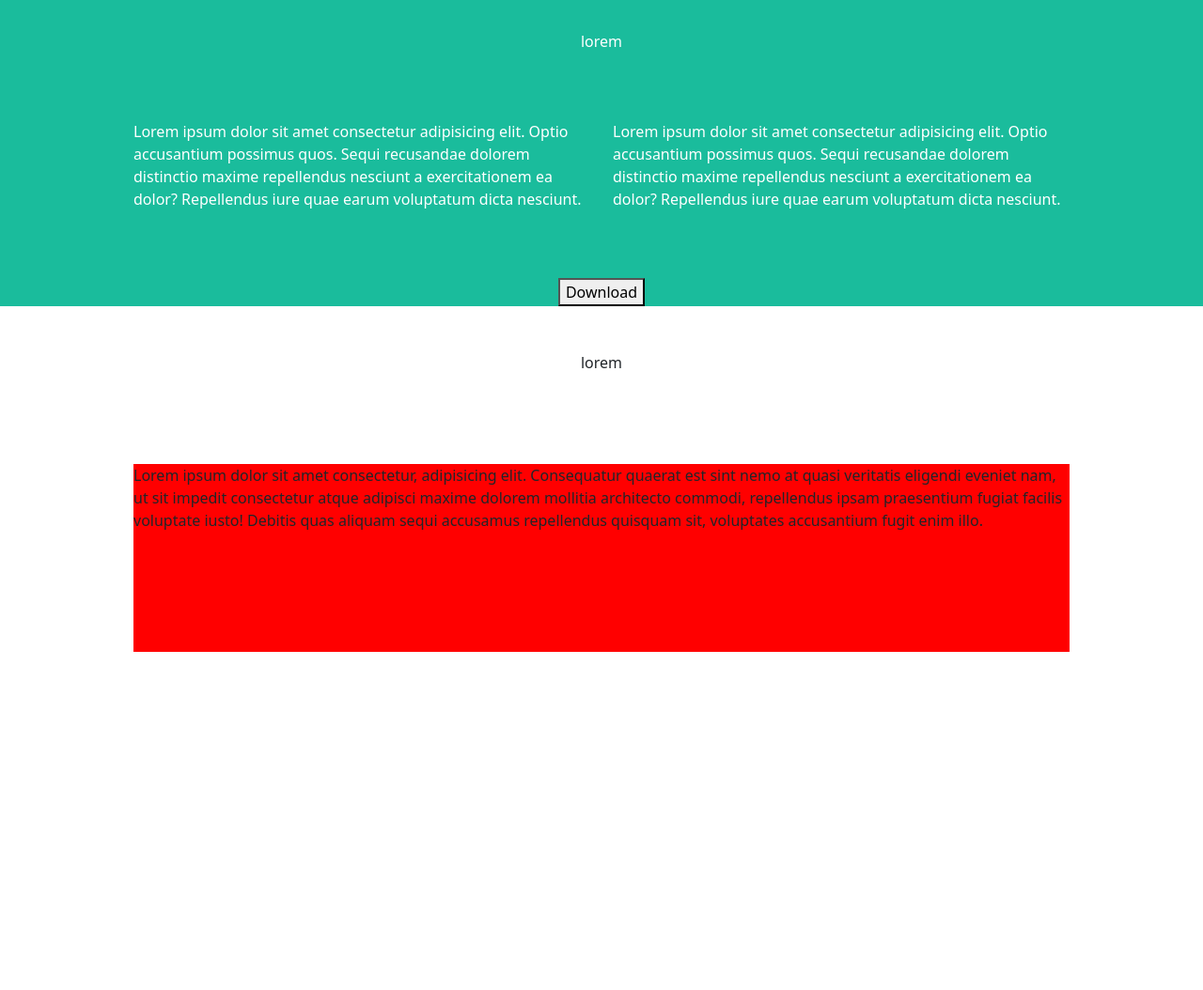
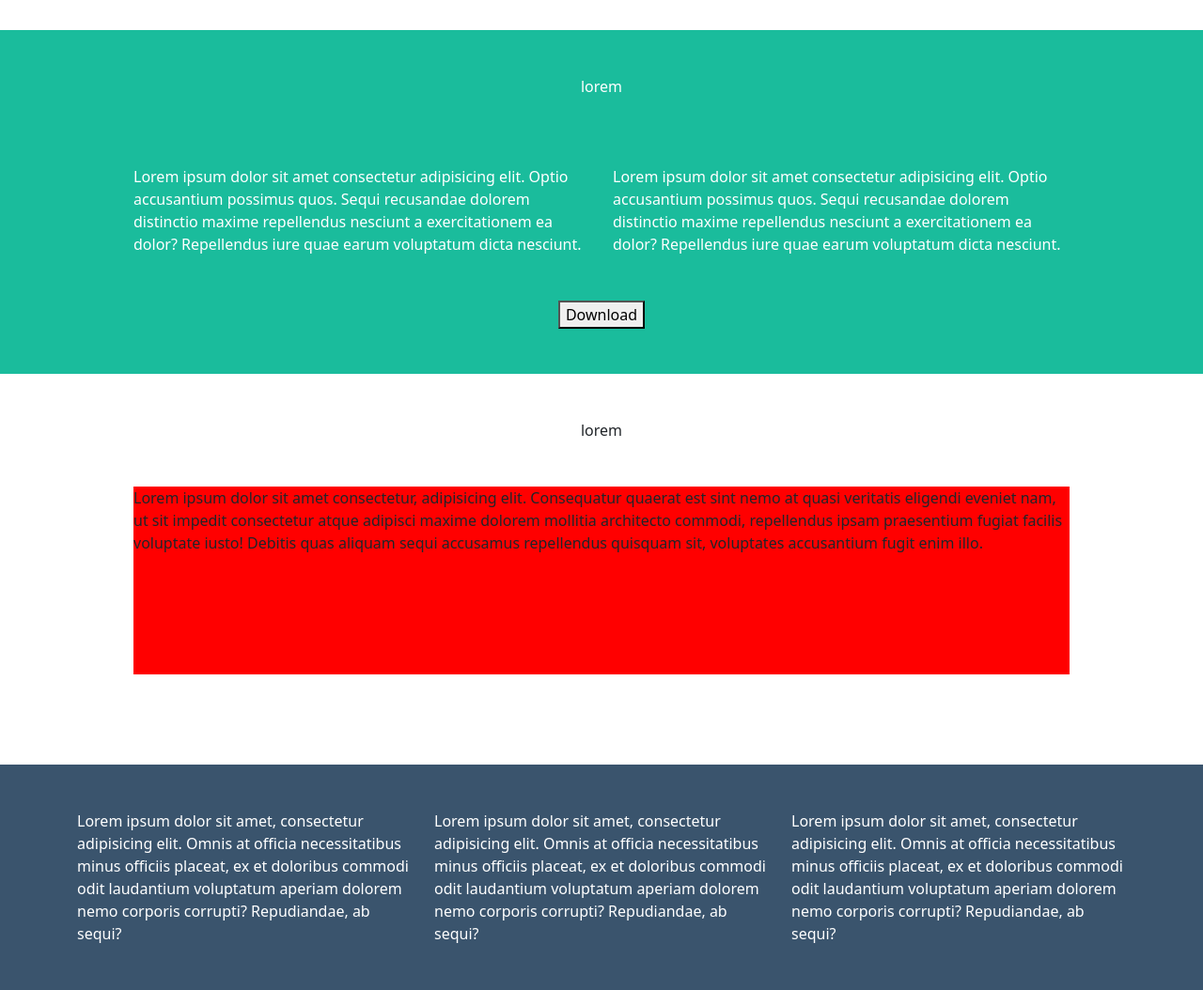
Before and after one commit to fraberret/html-css-bootstrap-freelancer, a plain HTML site: page index.html in a window 1280 px wide. Shown: the part 1260-2314 px from the top of the page at 94% size. Before the commit the page ends 2002 px from the top, so only its background shows below. Drawn offline with nearby package versions, Linux system fonts and the light colour scheme.

Commit message:
add location section on footer section (structure)

```diff
--- a/assets/css/style.css
+++ b/assets/css/style.css
@@ -42,3 +42,8 @@ header{
     background-color: var(--boot-primary);
     color: var(--boot-lighter);
 }
+
+.location{
+    background-color: var(--boot-dark);
+    color: var(--boot-lighter);
+}
--- a/index.html
+++ b/index.html
@@ -38,7 +38,7 @@
         </section>
 
         <!-- portfolio -->
-        <section class="portfolio pt-5">
+        <section class="portfolio pt-5 pb-5">
             <div class="title text-center">
                 lorem
             </div>
@@ -103,12 +103,12 @@
         </section>
 
         <!-- about -->
-        <section class="about pt-5 ">
+        <section class="about pt-5 pb-5">
             <div class="title text-center">
                 lorem
             </div>
-            <div class="container pb-4 pt-4">
-                <div class="row m-5">
+            <div class="container ">
+                <div class="row g-4 m-5">
 
                     <!-- left -->
                     <div class="col-12 col-md-6">
@@ -127,11 +127,11 @@
         </section>
 
         <!-- contact me -->
-        <section class="contact_me pt-5">
+        <section class="contact_me pt-5 pb-5">
             <div class="title text-center">
                 lorem
             </div>
-            <div class="container pt-5">
+            <div class="container">
                 <div class="row m-5">
                     <div class="col-12">
                         <div class="form">
@@ -142,10 +142,35 @@
 
             </div>
         </section>
+
     </main>
     <!-- /#site_main -->
 
-    <footer id="site_footer"></footer>
+    <footer id="site_footer">
+
+        <!-- location section -->
+        <div class="location pt-5 pb-5">
+            <div class="container">
+                <div class="row g-4">
+
+                    <!-- location -->
+                    <div class="col-12 col-md-4">
+                        Lorem ipsum dolor sit amet, consectetur adipisicing elit. Omnis at officia necessitatibus minus officiis placeat, ex et doloribus commodi odit laudantium voluptatum aperiam dolorem nemo corporis corrupti? Repudiandae, ab sequi?
+                    </div>
+
+                    <!-- around the web -->
+                    <div class="col-12 col-md-4">
+                        Lorem ipsum dolor sit amet, consectetur adipisicing elit. Omnis at officia necessitatibus minus officiis placeat, ex et doloribus commodi odit laudantium voluptatum aperiam dolorem nemo corporis corrupti? Repudiandae, ab sequi?
+                    </div>
+
+                    <!-- about freelancer -->
+                    <div class="col-12 col-md-4">
+                        Lorem ipsum dolor sit amet, consectetur adipisicing elit. Omnis at officia necessitatibus minus officiis placeat, ex et doloribus commodi odit laudantium voluptatum aperiam dolorem nemo corporis corrupti? Repudiandae, ab sequi?
+                    </div>
+                </div>
+            </div>
+        </div>
+    </footer>
     <!-- /#site_footer -->
 
 </body>
```
